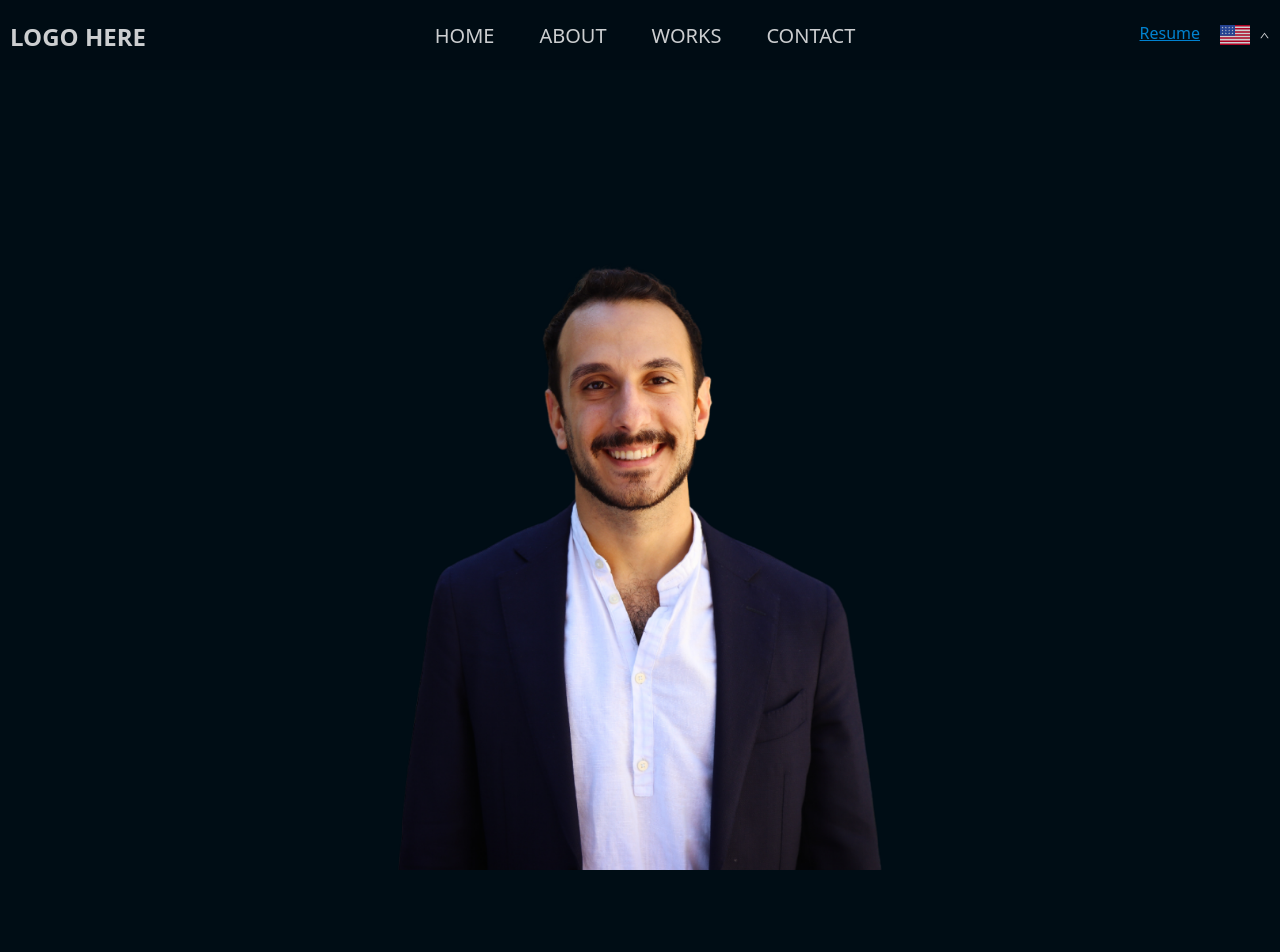
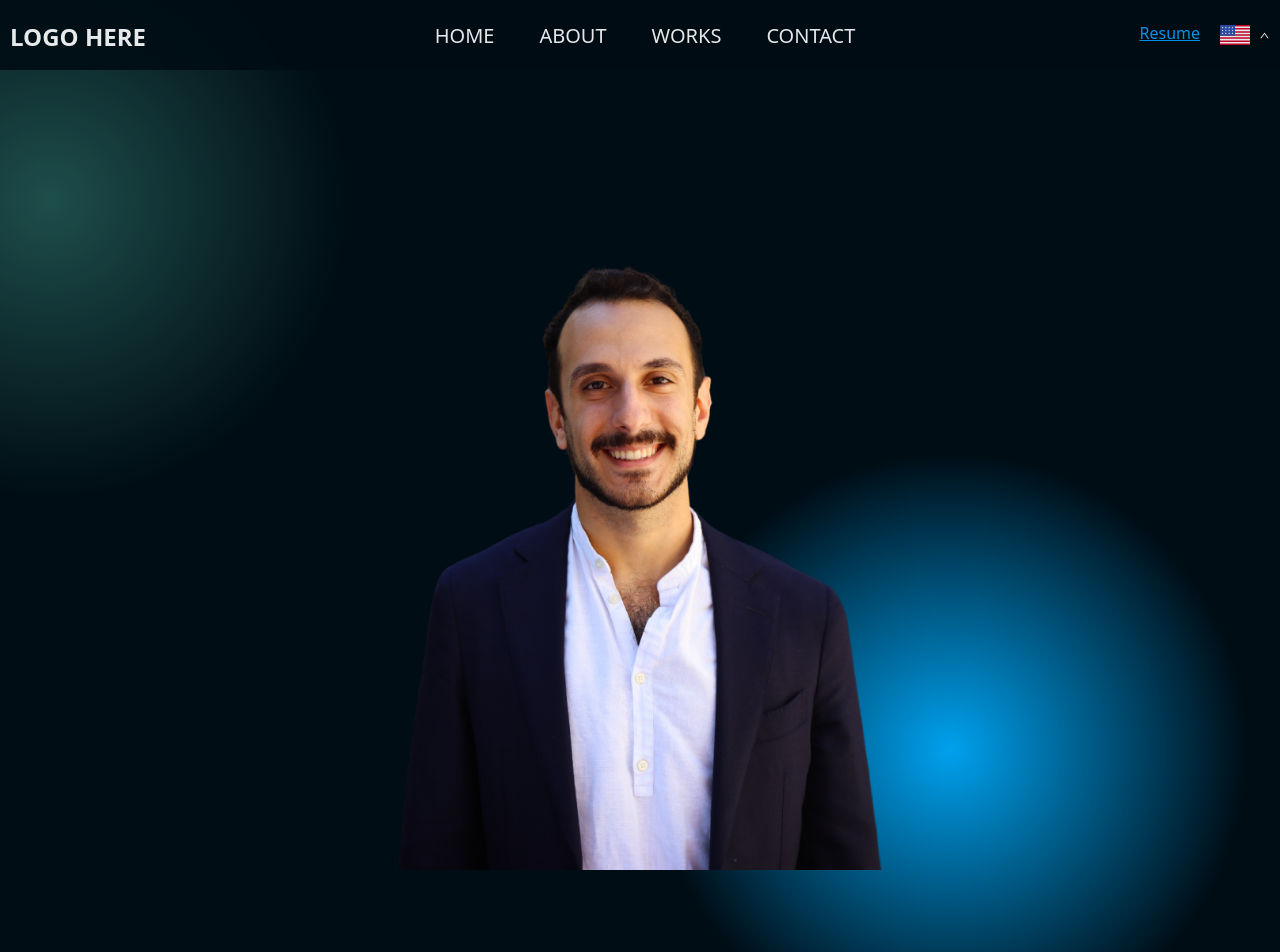
Before and after one commit to wojwozniak/portfolio, a React (Vite) app: page / in a window 1280 px wide. Shown: the top 952 px of the page. Built offline with nearby package versions, Linux system fonts and the light colour scheme.

Commit message:
highlights

```diff
--- a/src/components/nav/navbar.css
+++ b/src/components/nav/navbar.css
@@ -2,7 +2,7 @@
 
 .nav {
   background-color: #000D15;
-  opacity: 0.8;
+  opacity: .9;
   position: fixed;
   top: 0;
   left: 0;
--- a/src/components/sections/start/Start.tsx
+++ b/src/components/sections/start/Start.tsx
@@ -5,6 +5,8 @@ const Start = () => {
   return (
     <section className='start'>
       <Avatar />
+      <div className='highlight-blue' />
+      <div className='highlight-green' />
     </section>
   )
 }
--- a/src/components/sections/start/start.css
+++ b/src/components/sections/start/start.css
@@ -23,3 +23,27 @@
   object-fit: contain;
   z-index: 2;
 }
+
+.highlight-blue {
+  height: 600px;
+  width: 600px;
+  border-radius: 50%;
+  background: radial-gradient(circle, #01A1FF 0%, #00A1EE 0%, transparent 70%);
+  position: absolute;
+  opacity: 1;
+  z-index: 1;
+  right: 30px;
+  bottom: -250px;
+}
+
+.highlight-green {
+  height: 600px;
+  width: 600px;
+  border-radius: 50%;
+  background: radial-gradient(circle, #286F6C 0%, #1E4E4B 0%, transparent 70%);
+  position: absolute;
+  opacity: 1;
+  z-index: 1;
+  top: -100px;
+  left: -250px;
+}
```
